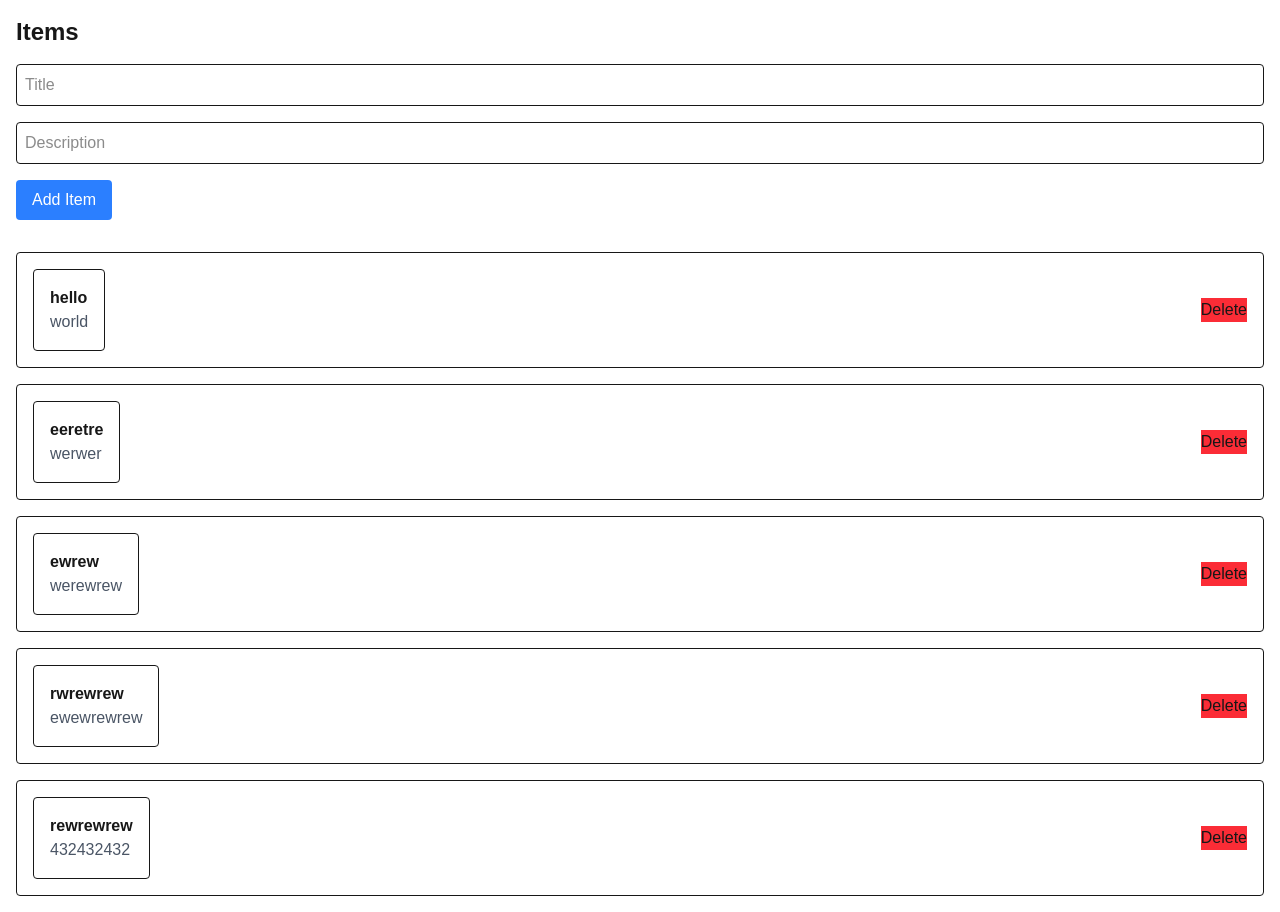
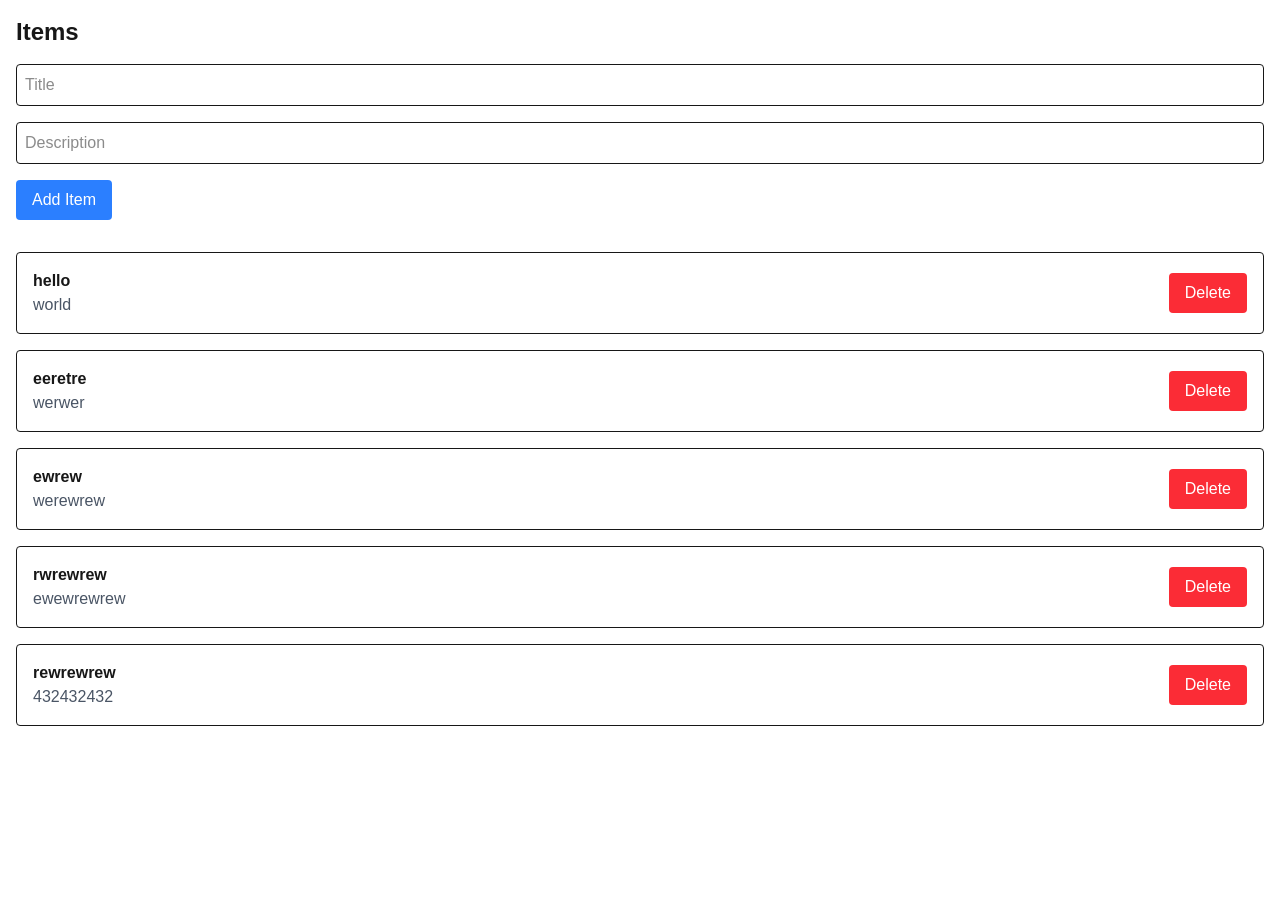
Before and after one commit to yuriivydai34/my-crud-app, a Next.js app: page / in a window 1280 px wide. After the commit the page ends 800 px from the top, so only its background shows below. Built offline with nearby package versions, Linux system fonts and the light colour scheme; data requests are answered from the project's data file.

Commit message:
delete, separate component item

```diff
--- a/src/components/ListItem.tsx
+++ b/src/components/ListItem.tsx
@@ -1,8 +1,32 @@
-export function ListItem({ item }: { item: { title: string; description: string } }) {
+import { Item } from '@/types/item';
+
+interface ListItemProps {
+  item: Item;
+  onDelete: (id: string) => Promise<void>;
+}
+
+export function ListItem({ item, onDelete }: ListItemProps) {
+  const handleDelete = async () => {
+    try {
+      await onDelete(item.id);
+    } catch (error) {
+      console.error('Failed to delete item:', error);
+    }
+  };
+
   return (
-    <div className="p-4 border rounded">
-      <h3 className="font-semibold">{item.title}</h3>
-      <p className="text-gray-600">{item.description}</p>
+    <div className="p-4 border rounded flex justify-between items-center">
+      <div>
+        <h3 className="font-semibold">{item.title}</h3>
+        <p className="text-gray-600">{item.description}</p>
+      </div>
+      <button
+        onClick={handleDelete}
+        variant="destructive"
+        className="bg-red-500 hover:bg-red-600 text-white px-4 py-2 rounded"
+      >
+        Delete
+      </button>
     </div>
   );
 }
--- a/src/components/ListItems.tsx
+++ b/src/components/ListItems.tsx
@@ -1,6 +1,5 @@
 import { Item } from '@/types/item';
 import { ListItem } from './ListItem';
-// import { Button } from '@/components/ui/button'; // Assuming you're using a UI library
 
 interface ListItemsProps {
   items: Item[];
@@ -9,14 +8,6 @@ interface ListItemsProps {
 }
 
 export function ListItems({ items, isLoading = false, onDelete }: ListItemsProps) {
-  const handleDelete = async (id: string) => {
-    try {
-      await onDelete(id);
-    } catch (error) {
-      console.error('Failed to delete item:', error);
-    }
-  };
-
   if (isLoading) {
     return <div className="mt-4">Loading...</div>;
   }
@@ -24,16 +15,11 @@ export function ListItems({ items, isLoading = false, onDelete }: ListItemsProps
   return (
     <div className="mt-8 space-y-4">
       {items.map((item) => (
-        <div key={item.id} className="p-4 border rounded flex justify-between items-center">
-          <ListItem item={item} />
-          <button
-            onClick={() => handleDelete(item.id)}
-            variant="destructive"
-            className="bg-red-500 hover:bg-red-600"
-          >
-            Delete
-          </button>
-        </div>
+        <ListItem
+          key={item.id}
+          item={item}
+          onDelete={onDelete}
+        />
       ))}
     </div>
   );
```
